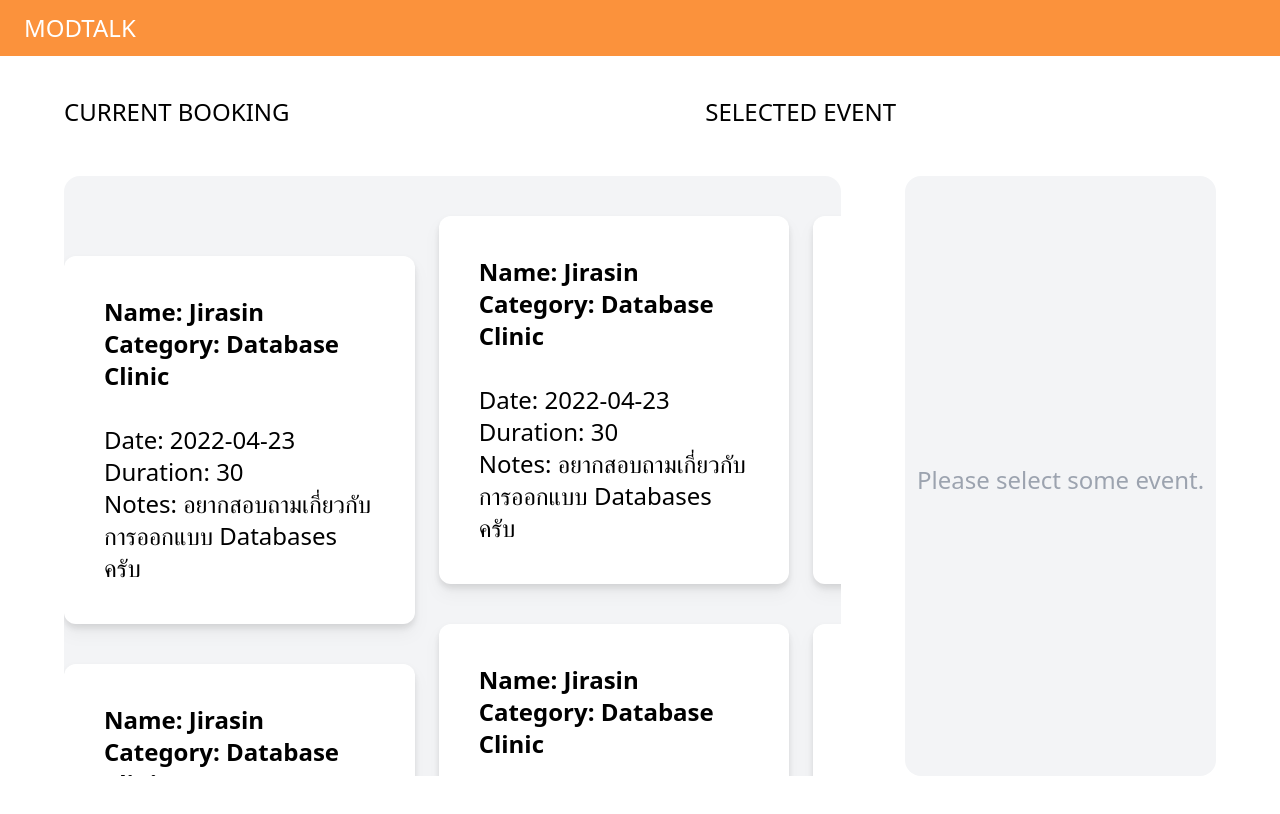
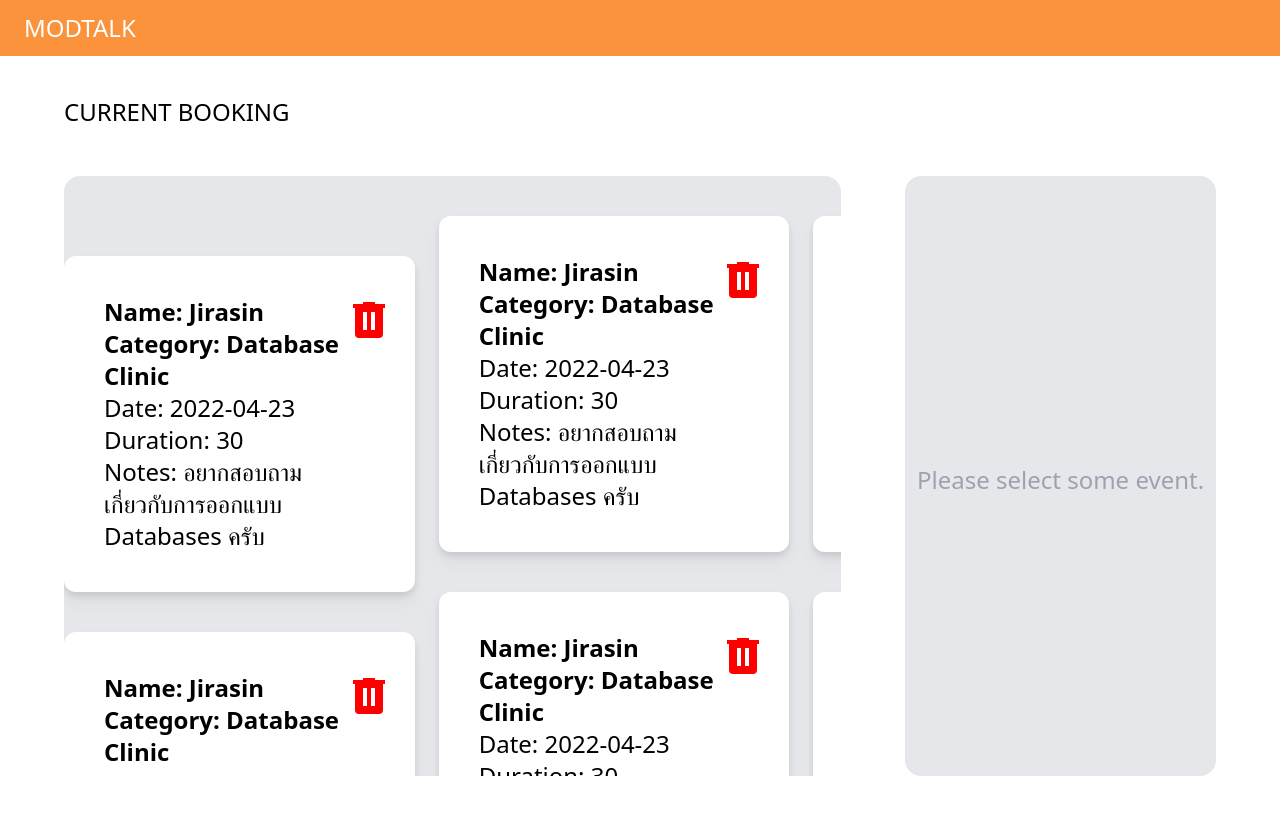
Before and after one commit to jirasin-c/SSI-3-OASIP, a Vue app in the folder front-end/: page / in a window 1280 px wide. Shown: the top 814 px of the page. Built offline with nearby package versions, Linux system fonts and the light colour scheme.

Commit message:
Add remove button for each events

```diff
--- a/front-end/src/components/EventCard.vue
+++ b/front-end/src/components/EventCard.vue
@@ -1,27 +1,53 @@
 <script setup>
+import MdiTrashCan from "./MdiTrashCan.vue";
+import { ref } from "vue";
 const prop = defineProps({
   allBooking: {
     type: Array,
     require: true,
   },
 });
+
+// const bookingList = ref(allBooking);
+
+// const selectedEvent = [];
+
+// const getSelectedDetail = (selected) => {
+//   selectedEvent.push(bookingList.selected);
+//   console.log(selectedEvent);
+// };
 </script>
 
 <template>
   <div>
     <div
-      v-for="booking in allBooking"
+      v-for="(booking, index) in allBooking"
       :key="booking.id"
       class="grid break-inside-avoid rounded-xl p-10 bg-white w-full break-words drop-shadow-lg text-ellipsis overflow-hidden mt-10"
+      @click="getSelectedDetail(index)"
     >
+      <div class="flex flex-row">
+        <div>
           <span
             ><b>Name: {{ booking.name }}</b
             ><br />
             <b>Category: {{ booking.category }}</b></span
-      ><br />
+          >
+
+          <br />
           Date: {{ booking.date }}<br />
           Duration: {{ booking.duration }}<br />
           Notes: {{ booking.notes }}
+        </div>
+        <div>
+          <button
+            @click="editMsg"
+            class="btn btn-outline btn-circle h-[30px] w-[30px]"
+          >
+            <MdiTrashCan />
+          </button>
+        </div>
+      </div>
     </div>
   </div>
 </template>
--- /dev/null
+++ b/front-end/src/components/MdiTrashCan.vue
@@ -0,0 +1,10 @@
+
+<template>
+  <svg width="2em" height="2em" viewBox="0 0 24 24"><path fill="#FF0000" d="M9 3v1H4v2h1v13a2 2 0 0 0 2 2h10a2 2 0 0 0 2-2V6h1V4h-5V3H9m0 5h2v9H9V8m4 0h2v9h-2V8Z"></path></svg>
+</template>
+
+<script>
+export default {
+  name: 'MdiTrashCan'
+}
+</script>
--- a/front-end/src/components/Navbar.vue
+++ b/front-end/src/components/Navbar.vue
@@ -1,7 +1,7 @@
 <script setup></script>
 
 <template>
-  <div>
+  <div class="overflow-hidden">
     <div class="w-screen bg-orange-400 h-14 flex flex-row">
       <div class="text-white text-2xl mt-3 ml-6">MODTALK</div>
     </div>
--- a/front-end/src/views/Home.vue
+++ b/front-end/src/views/Home.vue
@@ -78,13 +78,12 @@ const dataList = [
 
 <template>
   <div>
-    <div class="flex justify-between">
+    <div>
       <div class="mt-10 ml-16 text-2xl">CURRENT BOOKING</div>
-      <div class="mt-10 mr-96 text-2xl">SELECTED EVENT</div>
     </div>
     <div class="flex flex-row h-screen">
       <div
-        class="bg-gray-100 w-5/6 h-3/4 ml-16 mt-12 mr-16 rounded-2xl overflow-auto"
+        class="bg-gray-200 w-5/6 h-3/4 ml-16 mt-12 mr-16 rounded-2xl overflow-auto"
       >
         <div
           class="columns-3 gap-6 w-[1100px] mx-auto space-y-6 pb-28 text-2xl mt-10"
@@ -97,7 +96,8 @@ const dataList = [
           <EventCard :allBooking="dataList" />
         </div>
       </div>
-      <div class="bg-gray-100 w-2/6 h-3/4 mt-12 mr-16 rounded-2xl">
+
+      <div class="bg-gray-200 w-2/6 h-3/4 mt-12 mr-16 rounded-2xl">
         <p class="text-center pt-72 text-2xl text-gray-400">
           Please select some event.
         </p>
@@ -106,4 +106,5 @@ const dataList = [
   </div>
 </template>
 
-<style scoped></style>
+<style scoped>
+</style>
```
Lines whose indentation alone changed are shown as unchanged.
